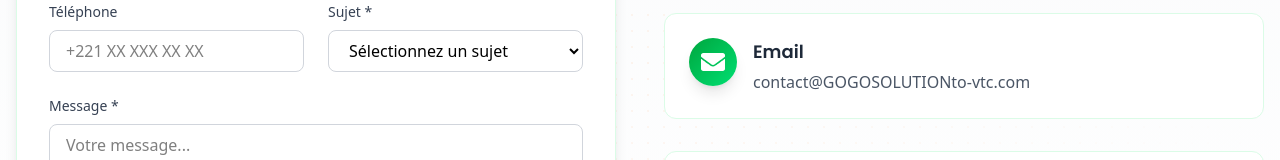
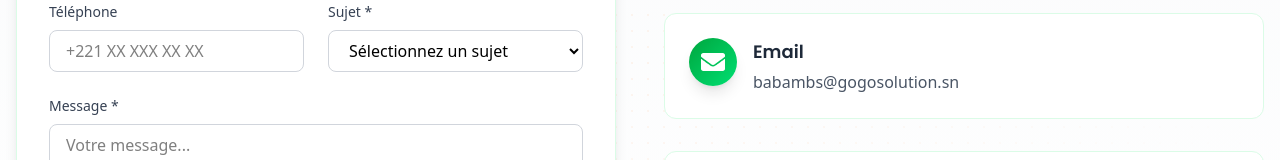
Before and after one commit to Nader-Kojok/gogosolution, a Next.js app: page / in a window 1280 px wide. Shown: the part 7207-7367 px from the top of the page. Built offline with nearby package versions, Linux system fonts and the light colour scheme.

Commit message:
chore: update company contact email to babambs@gogosolution.sn across components

```diff
--- a/src/components/StructuredData.tsx
+++ b/src/components/StructuredData.tsx
@@ -12,7 +12,7 @@ export function LocalBusinessSchema() {
     "logo": "https://GOGOSOLUTION.com/logo.svg",
     "image": "https://GOGOSOLUTION.com/og-image.jpg",
     "telephone": "+221 77 588 85 55",
-    "email": "contact@gogosolution.com",
+    "email": "babambs@gogosolution.sn",
     "priceRange": "$$",
     "address": {
       "@type": "PostalAddress",
--- a/src/components/sections/Contact.tsx
+++ b/src/components/sections/Contact.tsx
@@ -13,8 +13,8 @@ const contactInfo = [
   {
     icon: FaEnvelope,
     title: "Email",
-    content: "contact@GOGOSOLUTIONto-vtc.com",
-    link: "mailto:contact@GOGOSOLUTIONto-vtc.com"
+    content: "babambs@gogosolution.sn",
+    link: "mailto:babambs@gogosolution.sn"
   },
   {
     icon: FaMapMarkerAlt,
--- a/src/config/contact.ts
+++ b/src/config/contact.ts
@@ -8,7 +8,7 @@ export const CONTACT_CONFIG = {
   whatsappNumber: '221775888555', // +221 77 588 85 55
 
   // Email de contact pour les réservations
-  email: 'contact@gogosolution.com',
+  email: 'babambs@gogosolution.sn',
 
   // Nom de l'entreprise
   companyName: 'GOGOSOLUTION',
--- a/src/utils/pdfGenerator.ts
+++ b/src/utils/pdfGenerator.ts
@@ -334,7 +334,7 @@ export const generateReceiptPDF = (data: ReceiptData) => {
 
   doc.setFontSize(7);
   doc.setFont('helvetica', 'normal');
-  doc.text('Tél: +221 77 588 85 55 | Email: contact@gogosolution.com | www.gogosolution.com', margin, yPosition);
+  doc.text('Tél: +221 77 588 85 55 | Email: babambs@gogosolution.sn | www.gogosolution.com', margin, yPosition);
 
   yPosition += 10;
 
```
